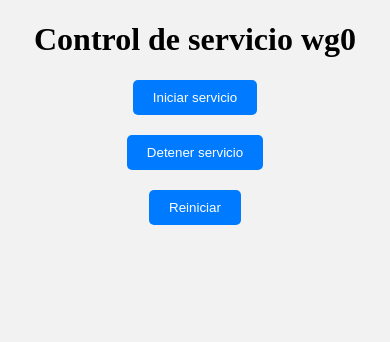
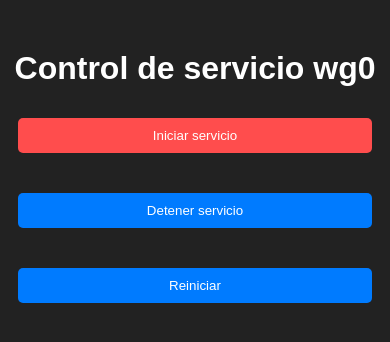
Before and after one commit to frankernesto6587/control-wireguard, a Flask app: page / in a window 390 px wide. Shown: the top 342 px of the page. Run offline with Flask 2, Linux system fonts and the light colour scheme.

Commit message:
modifi stilos

```diff
--- a/templates/index.html
+++ b/templates/index.html
@@ -2,13 +2,17 @@
 <html>
 <head>
     <title>Control de servicio wg0</title>
+    <meta name="viewport" content="width=device-width, initial-scale=1">
     <style>
         body {
-            background-color: #F2F2F2;
+            background-color: #222;
+            color: #fff;
+            font-family: Arial, sans-serif;
         }
 
         h1 {
             text-align: center;
+            margin-top: 50px;
         }
 
         form {
@@ -26,10 +30,33 @@
             border-radius: 5px;
             cursor: pointer;
             margin: 0 10px;
+            width: 150px; /* Todos los botones del mismo tamaño */
         }
 
         input[type="submit"]:hover {
             background-color: #0062CC;
+        }
+
+        /* Estilos específicos para cada botón */
+        form:nth-child(2) input[type="submit"] {
+            background-color: #FF4D4D;
+        }
+
+        form:nth-child(3) input[type="submit"] {
+            /* Conserva el color original */
+            background-color: #007BFF;
+        }
+
+        /* Estilos para dispositivos móviles */
+        @media only screen and (max-width: 600px) {
+            form {
+                flex-wrap: wrap;
+            }
+
+            input[type="submit"] {
+                margin: 10px;
+                width: 100%;
+            }
         }
     </style>
 </head>
```
